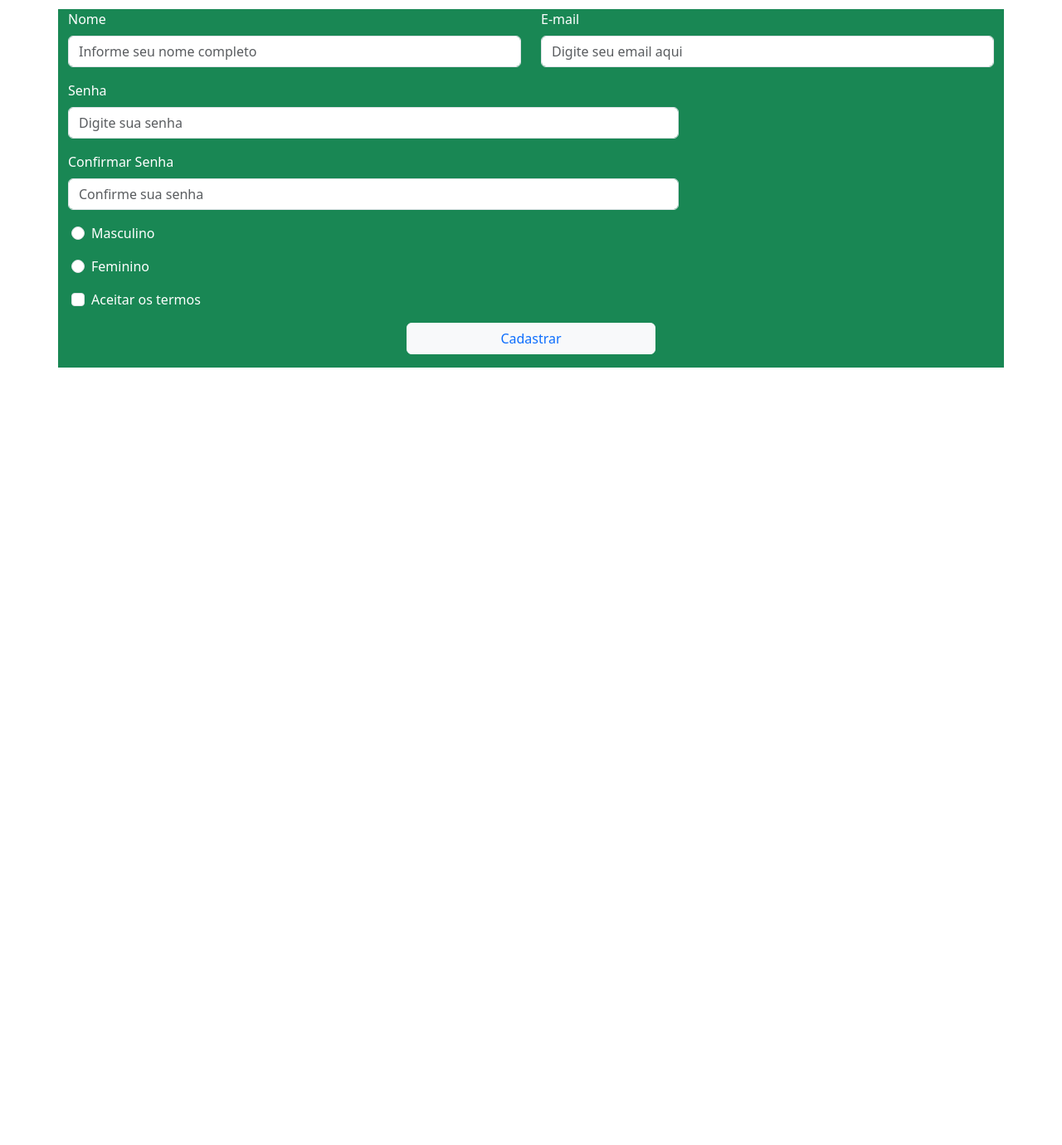
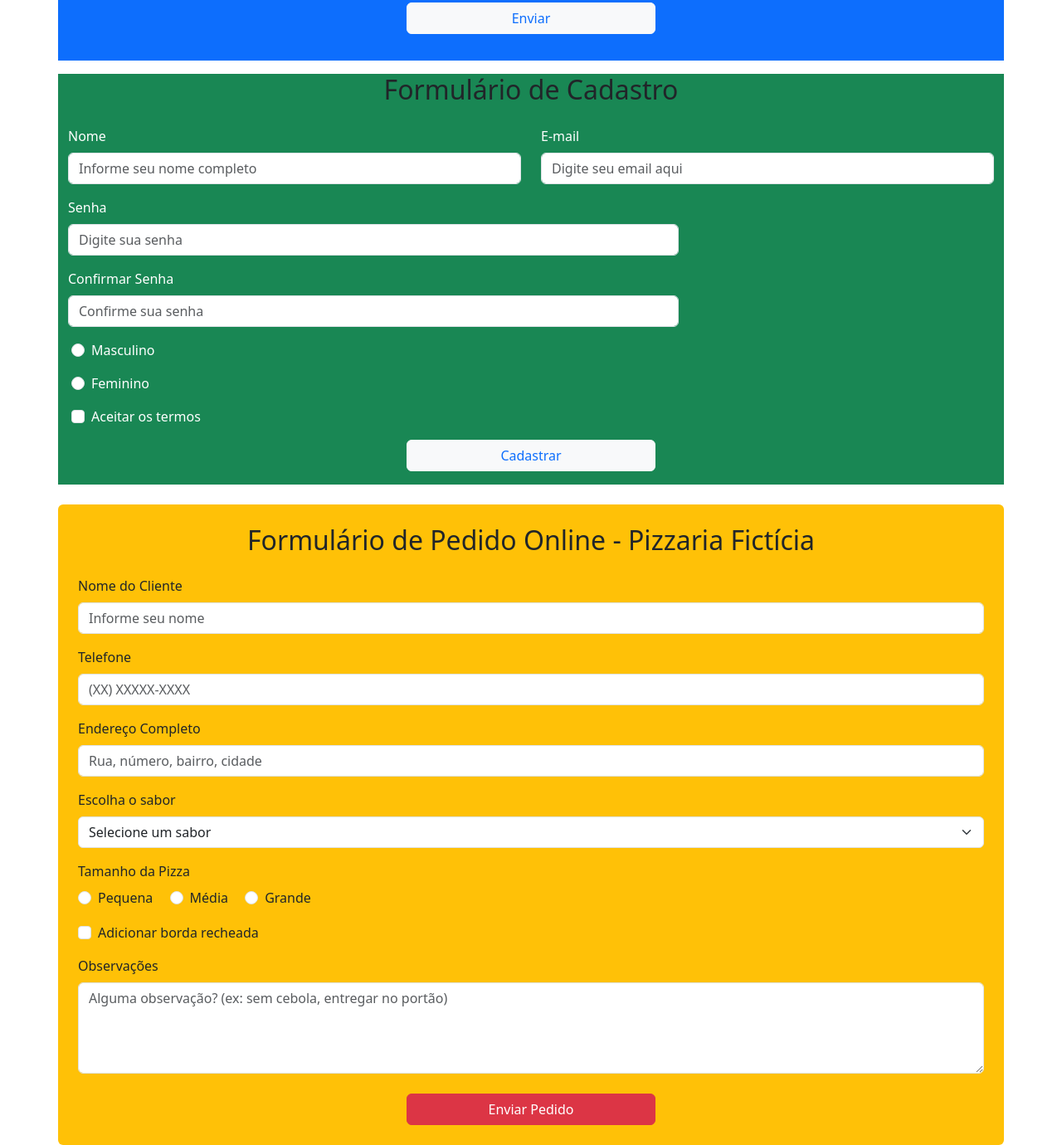
Before and after one commit to victorhvicente/interfaces-bootstrap-senai, a plain HTML site: page atividades/atv3-bootstrap/index.html in a window 1280 px wide. Shown: the part 703-2083 px from the top of the page at 83% size. Before the commit the page ends 1146 px from the top, so only its background shows below. Drawn offline with nearby package versions, Linux system fonts and the light colour scheme.

Commit message:
atividade 3 finalizado

```diff
--- a/atividades/atv3-bootstrap/index.html
+++ b/atividades/atv3-bootstrap/index.html
@@ -14,53 +14,55 @@
 <body>
     <h1 class="text-primary">Exercício 3 - Formulário Bootstrap</h1>
 
-    <!-- Exercício 1 - Crie um formulário de contato utilizando Bootstrap com os campos de nome completo, e-mail, mensagem e um botão de envio. -->
+    <!-- Exercício 1 -->
 
-    <div class="container mb-3 was-validated">
+    <div class="container mt-4 mb-3 was-validated">
 
         <form action="" class="row bg-primary text-white p-3">
+            <h2 class="text-center text-dark mb-4">Formulário de Contato</h2>
 
             <div class="mb-3">
-                <label for="name" class="form-label">Nome completo</label>
-                <input type="text" class="form-control" id="name" name="name" placeholder="Informe seu nome completo" required>
+                <label for="contato-nome" class="form-label">Nome completo</label>
+                <input type="text" class="form-control" id="contato-nome" name="contato-nome" placeholder="Informe seu nome completo" required>
                 <div class="invalid-feedback">Por favor, preencha o campo</div>
                 <div class="valid-feedback">Parabéns</div>
             </div>
 
             <div class="mb-3">
-                <label for="email" class="form-label">Email</label>
-                <input type="email" class="form-control" id="email" name="email" placeholder="Informe seu e-mail" required>
-                <div class="invalid-feedback"> preencha o campo</div>
+                <label for="contato-email" class="form-label">Email</label>
+                <input type="email" class="form-control" id="contato-email" name="contato-email" placeholder="Informe seu e-mail" required>
+                <div class="invalid-feedback">Preencha o campo</div>
                 <div class="valid-feedback">Parabéns</div>
             </div>
 
             <div class="mb-5">
-                <label class="form-label">Deixe uma observação</label>
-                <textarea class="form-control" rows="10" placeholder="Digite sua mensagem aqui..."></textarea>
+                <label for="contato-msg" class="form-label">Deixe uma observação</label>
+                <textarea class="form-control" id="contato-msg" name="contato-msg" rows="10" placeholder="Digite sua mensagem aqui..." required></textarea>
             </div>
 
             <div class="d-flex justify-content-center">
                 <button type="submit" class="btn btn-light mb-3 text-primary btn-largura">Enviar</button>
             </div>
-
         </form>
     </div>
 
-    <!-- Fim do Exercício 1 -->
+     <!-- Fim do Exercício 1 -->
 
-    <!-- Exercício 2 - Desenvolva um formulário de cadastro com campos de nome, e-mail, senha, confirmação de senha, seleção de gênero com radio buttons, um checkbox de aceite dos termos e botão de cadastro. -->
+    <!-- Exercício 2 -->
 
     <div class="container bg-success text-white">
+        <h2 class="text-center text-dark mb-4">Formulário de Cadastro </h2>
+
         <form action="" class="row">
 
             <div class="mb-3 col-lg-6">
-                <label for="nome" class="form-label">Nome</label>
-                <input text="text" class="form-control" id="nome" name="nome" placeholder="Informe seu nome completo" required>
+                <label for="cadastro-nome" class="form-label">Nome</label>
+                <input type="text" class="form-control" id="cadastro-nome" name="cadastro-nome" placeholder="Informe seu nome completo" required>
             </div>
 
-            <div class="mb3 col-lg-6">
-                <label for="email" class="form-label">E-mail</label>
-                <input type="email" class="form-control" id="email" name="email" placeholder="Digite seu email aqui" required>
+            <div class="mb-3 col-lg-6">
+                <label for="cadastro-email" class="form-label">E-mail</label>
+                <input type="email" class="form-control" id="cadastro-email" name="cadastro-email" placeholder="Digite seu email aqui" required>
             </div>
 
             <div class="mb-3 col-lg-8">
@@ -69,8 +71,8 @@
             </div>
 
             <div class="mb-3 col-lg-8">
-                <label for="confrimarSenha" class="form-label">Confirmar Senha</label>
-                <input type="password" class="form-control" name="confrimarSenha" name="confrimarSenha" placeholder="Confirme sua senha" required>
+                <label for="confirmar-senha" class="form-label">Confirmar Senha</label>
+                <input type="password" class="form-control" id="confirmar-senha" name="confirmar-senha" placeholder="Confirme sua senha" required>
             </div>
 
             <div class="form-check ms-3 mb-3">
@@ -84,7 +86,7 @@
             </div>
 
             <div class="form-check ms-3 mb-3">
-                <input type="checkbox" class="form-check-input" id="termos" name="termos">
+                <input type="checkbox" class="form-check-input" id="termos" name="termos" required>
                 <label for="termos" class="form-check-label">Aceitar os termos</label>
             </div>
 
@@ -94,6 +96,76 @@
         </form>
     </div>
 
+    <!-- Fim do Exercício 2 -->
+
+    <!-- Inicio do Exercício 3 -->
+    <div class="container mt-4 bg-warning p-4 rounded">
+        <h2 class="text-center text-dark mb-4">Formulário de Pedido Online - Pizzaria Fictícia</h2>
+
+        <form>
+            <div class="mb-3">
+                <label for="nomeCliente" class="form-label">Nome do Cliente</label>
+                <input type="text" class="form-control" id="nomeCliente" name="nomeCliente" placeholder="Informe seu nome" required>
+            </div>
+
+            <div class="mb-3">
+                <label for="telefone" class="form-label">Telefone</label>
+                <input type="tel" class="form-control" id="telefone" name="telefone" placeholder="(XX) XXXXX-XXXX" required>
+            </div>
+
+            <div class="mb-3">
+                <label for="endereco" class="form-label">Endereço Completo</label>
+                <input type="text" class="form-control" id="endereco" name="endereco" placeholder="Rua, número, bairro, cidade" required>
+            </div>
+
+            <div class="mb-3">
+                <label for="sabor" class="form-label">Escolha o sabor</label>
+                <select class="form-select" id="sabor" name="sabor" required>
+                    <option value="" disabled selected>Selecione um sabor</option>
+                    <option>Calabresa</option>
+                    <option>Mussarela</option>
+                    <option>Frango com Catupiry</option>
+                    <option>Portuguesa</option>
+                    <option>Quatro Queijos</option>
+                </select>
+            </div>
+
+            <div class="mb-3">
+                <label class="form-label d-block">Tamanho da Pizza</label>
+                <div class="form-check form-check-inline">
+                    <input class="form-check-input" type="radio" name="tamanho" id="pequena" value="Pequena" required>
+                    <label class="form-check-label" for="pequena">Pequena</label>
+                </div>
+                <div class="form-check form-check-inline">
+                    <input class="form-check-input" type="radio" name="tamanho" id="media" value="Média">
+                    <label class="form-check-label" for="media">Média</label>
+                </div>
+                <div class="form-check form-check-inline">
+                    <input class="form-check-input" type="radio" name="tamanho" id="grande" value="Grande">
+                    <label class="form-check-label" for="grande">Grande</label>
+                </div>
+            </div>
+
+            <div class="mb-3 form-check">
+                <input class="form-check-input" type="checkbox" id="bordaRecheada" name="bordaRecheada">
+                <label class="form-check-label" for="bordaRecheada">
+                    Adicionar borda recheada
+                </label>
+            </div>
+
+            <div class="mb-4">
+                <label for="observacoes" class="form-label">Observações</label>
+                <textarea class="form-control" id="observacoes" name="observacoes" rows="4" placeholder="Alguma observação? (ex: sem cebola, entregar no portão)"></textarea>
+            </div>
+
+            <div class="d-flex justify-content-center">
+                <button type="submit" class="btn btn-danger btn-largura">Enviar Pedido</button>
+            </div>
+        </form>
+    </div>
+
+    <!-- Fim do Exercício 3 -->
+
 
     <script src="https://cdn.jsdelivr.net/npm/bootstrap@5.3.3/dist/js/bootstrap.bundle.min.js"></script>
 </body>
```
